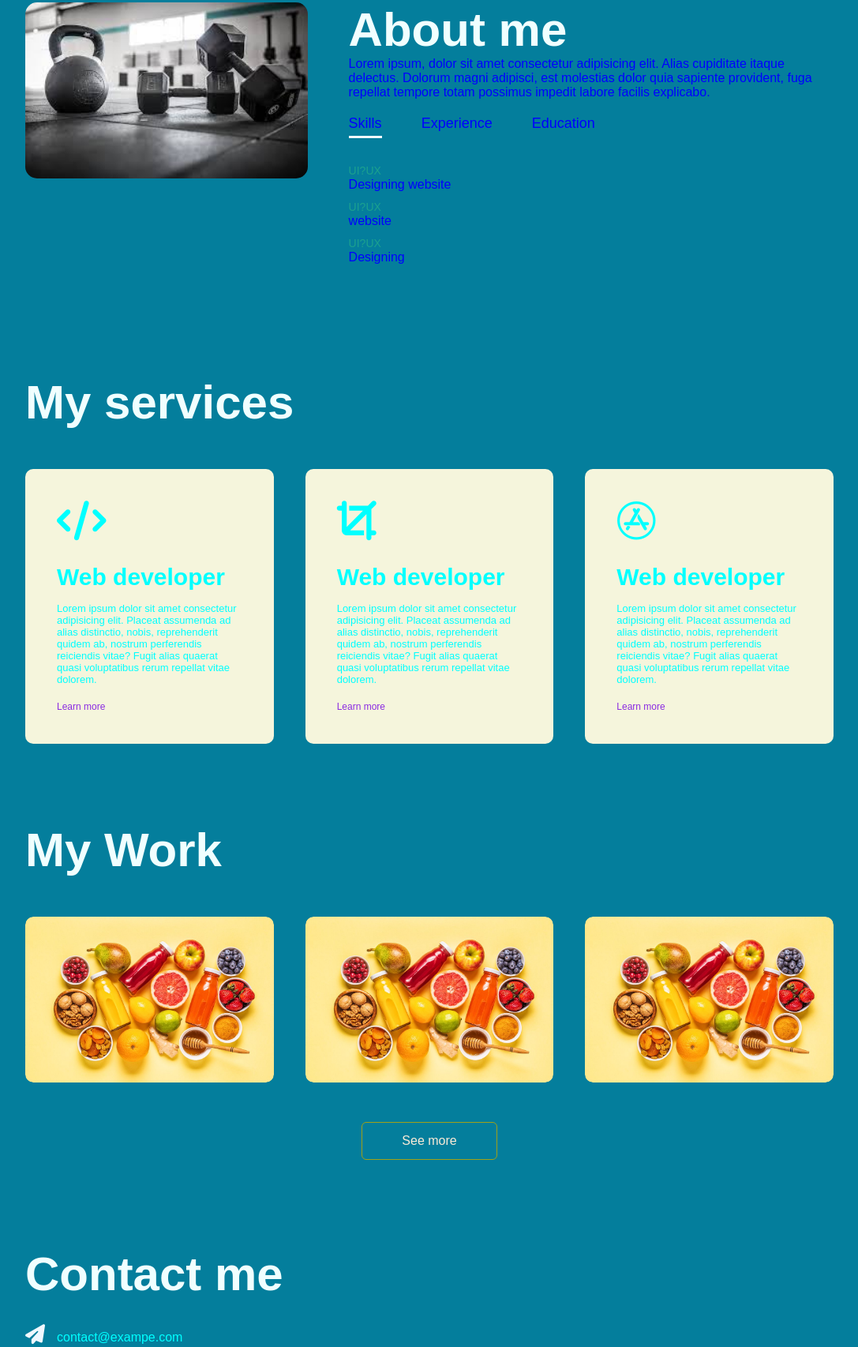
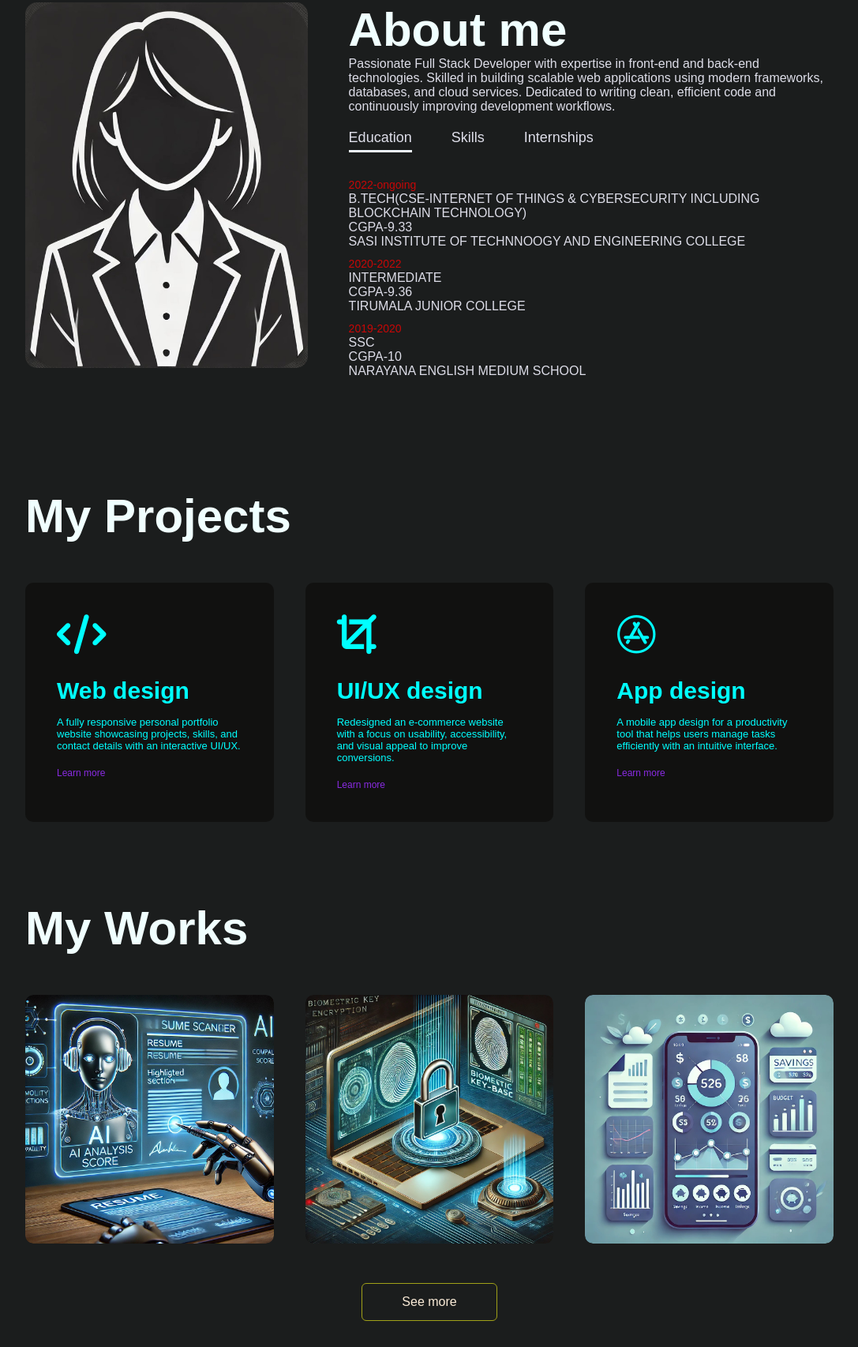
Before and after one commit to SindhuAbhirami/portfolio, a plain HTML site: page index.html in a window 1280 px wide. Shown: the part 887-2593 px from the top of the page at 79% size, without its empty margins (96-1183 px from the left). Drawn offline with Linux system fonts and the light colour scheme.

Commit message:
Updated portfolio files

```diff
--- a/index.html
+++ b/index.html
@@ -11,18 +11,18 @@
     <div id="header">
         <div class="container">
             <nav>
-                <img src="img/sh.jpg" class="logo">
+                <img src="img/log.jpg" class="logo">
                 <ul>
-                    <li><a href="#">Home</a></li>
-                    <li><a href="#">About</a></li>
-                    <li><a href="#">Services</a></li>
-                    <li><a href="#">Portfolio</a></li>
-                    <li><a href="#">Contact</a></li>
+                    <li><a href="#Home">Home</a></li>
+                    <li><a href="#About">About</a></li>
+                    <li><a href="#Projects">Projects</a></li>
+                    <li><a href="#Works">Works</a></li>
+                    <li><a href="#Contact">Contact</a></li>
                 </ul>
             </nav>
             <div class="header-text">
-                <p>porto</p>
-                <h1>HI,I am<span>Sindhu Abhirami</span><br>from SITE</h1>
+                <p>Student</p>
+                <h1>HI,I am<span> Sindhu Abhirami</span><br>from SITE</h1>
             </div>
         </div>
     </div>
@@ -31,38 +31,39 @@
         <div class="container">
             <div class="row">
                 <div class="about-col-1">
-                    <img src="img/fitt.jpeg" alt="">
+                    <img src="img/girl.jpg" alt="">
                 </div>
                 <div class="about-col-2">
                     <h1 class="sub-title">About me</h1>
-                    <p>Lorem ipsum, dolor sit amet consectetur adipisicing elit. Alias cupiditate itaque delectus. Dolorum magni adipisci, est molestias dolor quia sapiente provident, fuga repellat tempore totam possimus impedit labore facilis explicabo.</p>
+                    <p>Passionate Full Stack Developer with expertise in front-end and back-end technologies. Skilled in building scalable web applications using modern frameworks, databases, and cloud services. Dedicated to writing clean, efficient code and continuously improving development workflows.</p>
+                    <div class="tab-titles">
+                        <p class="tab-links active-link" onclick="opentab('Education')">Education</p>
+                        <p class="tab-links" onclick="opentab('Skills')">Skills</p>
+                        <p class="tab-links" onclick="opentab('Experience')">Internships</p>
 
-                    <div class="tab-titles">
-                        <p class="tab-links active-link" onclick="opentab('Skills')">Skills</p>
-                        <p class="tab-links" onclick="opentab('Experience')">Experience</p>
-                        <p class="tab-links" onclick="opentab('Education')">Education</p>
                     </div>
-                    <div class="tab-contents active-tab" id="Skills">
+                    <div class="tab-contents active-tab" id="Education">
                         <ul>
-                            <li><span>UI?UX</span><br>Designing website</li>
-                            <li><span>UI?UX</span><br> website</li>
-                            <li><span>UI?UX</span><br>Designing </li>
+                            <li><span>2022-ongoing</span><br>B.TECH(CSE-INTERNET OF THINGS & CYBERSECURITY INCLUDING BLOCKCHAIN TECHNOLOGY)<br>CGPA-9.33<br>SASI INSTITUTE OF TECHNNOOGY AND ENGINEERING COLLEGE</li>
+                            <li><span>2020-2022</span><br> INTERMEDIATE<br>CGPA-9.36<br>TIRUMALA JUNIOR COLLEGE</li>
+                            <li><span>2019-2020</span><br>SSC<br>CGPA-10<br>NARAYANA ENGLISH MEDIUM SCHOOL</li>
+                        </ul>
+                    </div>
+                    <div class="tab-contents" id="Skills">
+                        <ul>
+                            <li><span>Technical Skills</span><br>Programming,Database Management</li>
+                            <li><span>Soft Skills</span><br>Problem-Solving,Critical Thinking,Time Management & Productivity</li>
+                            <li><span>UI/UX</span><br>Designing website</li>
                         </ul>
                     </div>
                     <div class="tab-contents" id="Experience">
                         <ul>
-                            <li><span>UI?UX</span><br>Designing website</li>
-                            <li><span>UI?UX</span><br> website</li>
-                            <li><span>UI?UX</span><br>Designing </li>
+                            <li><span>GOOGLE</span><br>ANDROID DEVELOPER VIRTUAL INTERNSHIP</li>
+                            <li><span>PALOALTO NETWORKS</span><br>CYBERSECURITY VIRTUAL INTERNSHIP</li>
+                            <li><span>SKILLDZIRE</span><br>ARTIFICIAL INTELLIGENCE</li>
                         </ul>
                     </div>
-                    <div class="tab-contents" id="Education">
-                        <ul>
-                            <li><span>UI?UX</span><br>Designing website</li>
-                            <li><span>UI?UX</span><br> website</li>
-                            <li><span>UI?UX</span><br>Designing </li>
-                        </ul>
-                    </div>
+
                 </div>
             </div>
         </div>
@@ -70,55 +71,57 @@
     <!--services-->
     <div id="services">
         <div class="container">
-            <h1 class="sub-title">My services</h1>
+            <h1 class="sub-title">My Projects</h1>
             <div class="services-list">
                 <div>
                     <i class="fa-solid fa-code"></i>
-                    <h2>Web developer</h2>
-                    <p>Lorem ipsum dolor sit amet consectetur adipisicing elit. Placeat assumenda ad alias distinctio, nobis, reprehenderit quidem ab, nostrum perferendis reiciendis vitae? Fugit alias quaerat quasi voluptatibus rerum repellat vitae dolorem.</p>
+                    <h2>Web design</h2>
+                    <p> A fully responsive personal portfolio website showcasing projects, skills, and contact details with an interactive UI/UX.</p>
                     <a href="#">Learn more</a>
                 </div>
                 <div>
-                    <i class="fa-solid fa-crop"></i>
-                    <h2>Web developer</h2>
-                    <p>Lorem ipsum dolor sit amet consectetur adipisicing elit. Placeat assumenda ad alias distinctio, nobis, reprehenderit quidem ab, nostrum perferendis reiciendis vitae? Fugit alias quaerat quasi voluptatibus rerum repellat vitae dolorem.</p>
+                    <i class="fa-solid fa-crop" ></i>
+                    <h2>UI/UX design</h2>
+                    <p>Redesigned an e-commerce website with a focus on usability, accessibility, and visual appeal to improve conversions.</p>
                     <a href="#">Learn more</a>
                 </div>
                 <div>
                     <i class="fa-brands fa-app-store"></i>
-                    <h2>Web developer</h2>
-                    <p>Lorem ipsum dolor sit amet consectetur adipisicing elit. Placeat assumenda ad alias distinctio, nobis, reprehenderit quidem ab, nostrum perferendis reiciendis vitae? Fugit alias quaerat quasi voluptatibus rerum repellat vitae dolorem.</p>
+                    <h2>App design</h2>
+                    <p>A mobile app design for a productivity tool that helps users manage tasks efficiently with an intuitive interface.</p>
                     <a href="#">Learn more</a>
                 </div>
+
             </div>
         </div>
     </div>
+
     <!--portfolio-->
     <div id="portfolio">
         <div class="container">
-            <h1 class="sub-title">My Work</h1>
+            <h1 class="sub-title">My Works</h1>
             <div class="work-list">
                 <div class="work">
-                    <img src="img/sh.jpg" alt="">
+                    <img src="img/ai.jpg" alt="">
                     <div class="layer">
-                        <h3>Social Media</h3>
-                        <p>Lorem ipsum dolor sit amet consectetur adipisicing elit. Autem aliquam, a nihil libero molestiae amet necessitatibus assumenda doloribus possimus magnam tempore laborum eos laboriosam quas sunt voluptatem, deserunt repellendus exercitationem.</p>
+                        <h3>AI-Powered Resume Scanner</h3>
+                        <p>An AI-based tool that scans resumes and scores them based on job descriptions.</p>
                         <a href="#"><i class="fa-solid fa-arrow-up-right-from-square"></i></a>
                     </div>
                 </div>
                 <div class="work">
-                    <img src="img/sh.jpg" alt="">
+                    <img src="img/cyb.jpg" alt="">
                     <div class="layer">
-                        <h3>Social Media</h3>
-                        <p>Lorem ipsum dolor sit amet consectetur adipisicing elit. Autem aliquam, a nihil libero molestiae amet necessitatibus assumenda doloribus possimus magnam tempore laborum eos laboriosam quas sunt voluptatem, deserunt repellendus exercitationem.</p>
+                        <h3>Biometric Key-Based Encryption System</h3>
+                        <p>A file encryption system that uses biometric authentication instead of traditional passwords.</p>
                         <a href="#"><i class="fa-solid fa-arrow-up-right-from-square"></i></a>
                     </div>
                 </div>
                 <div class="work">
-                    <img src="img/sh.jpg" alt="">
+                    <img src="img/and.jpg" alt="">
                     <div class="layer">
-                        <h3>Social Media</h3>
-                        <p>Lorem ipsum dolor sit amet consectetur adipisicing elit. Autem aliquam, a nihil libero molestiae amet necessitatibus assumenda doloribus possimus magnam tempore laborum eos laboriosam quas sunt voluptatem, deserunt repellendus exercitationem.</p>
+                        <h3>Personal Finance Management App</h3>
+                        <p> A mobile app that helps users track expenses, set budgets, and analyze spending habits.</p>
                         <a href="#"><i class="fa-solid fa-arrow-up-right-from-square"></i></a>
                     </div>
                 </div>
--- a/style.css
+++ b/style.css
@@ -5,13 +5,13 @@
     box-sizing: border-box;
 }
 body{
-    background: rgb(4, 126, 156);
+    background: rgb(27, 29, 29);
     color: aqua;
 }
 #header{
     width: 100%;
     height: 100vh;
-    background-image: url(img/pro.jpg);
+    background-image: url(img/backg.jpg);
     background-size: cover;
     background-position: center;
 }
@@ -67,7 +67,7 @@ nav ul li a:hover::after{
 /*---------about-------*/
 #about{
     padding: 80px 0;
-    color: blue;
+    color: rgb(222, 222, 233);
 }
 .row{
     display: flex;
@@ -118,7 +118,7 @@ nav ul li a:hover::after{
     margin: 10px 0;
 }
 .tab-contents ul li span{
-    color: rgb(28, 161, 143);
+    color: rgb(199, 7, 7);
     font-size: 14px
 }
 .tab-contents{
@@ -138,7 +138,7 @@ nav ul li a:hover::after{
     margin-top: 50px;
 }
 .services-list div{
-    background: beige;
+    background: rgb(17, 17, 16);
     padding: 40px;
     font-size: 13px;
     font-weight: 300;
@@ -162,7 +162,7 @@ nav ul li a:hover::after{
     display: inline-block;
 }
 .services-list div:hover{
-    background: black;
+    background: rgb(216, 44, 17);
     transform: translateY(-10px);
 }
 /*portfolio*/
```
Also changed, not shown: img/ai.jpg (added), img/and.jpg (added), img/backg.jpg (added), img/bck.jpg (added), img/cyb.jpg (added), img/girl.jpg (added), img/log.jpg (added), img/logo.jpg (added).
